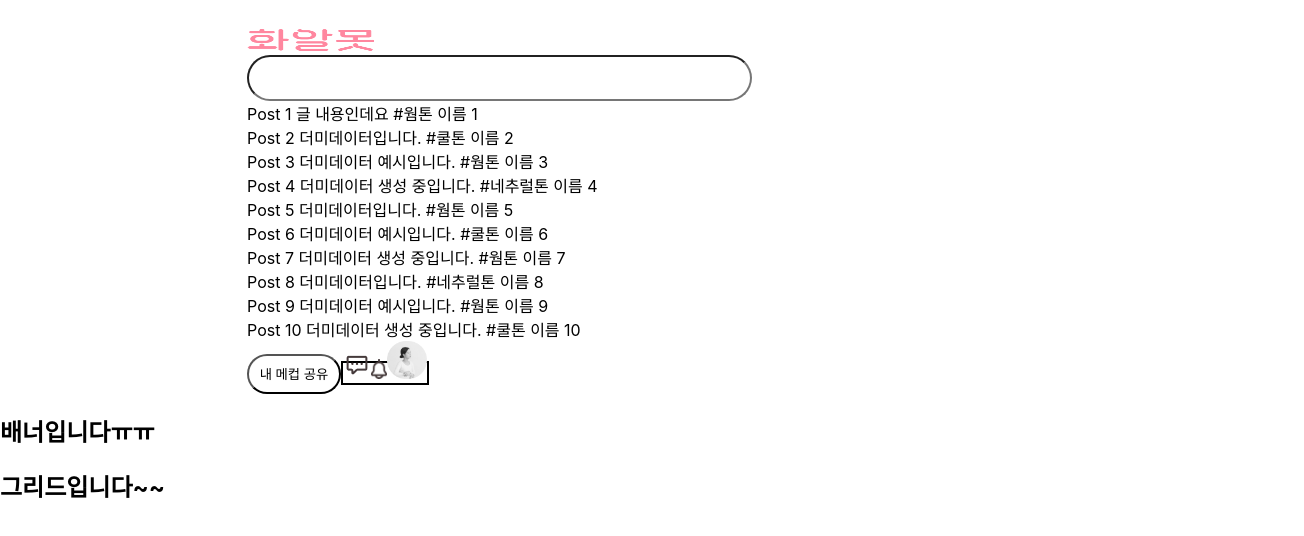
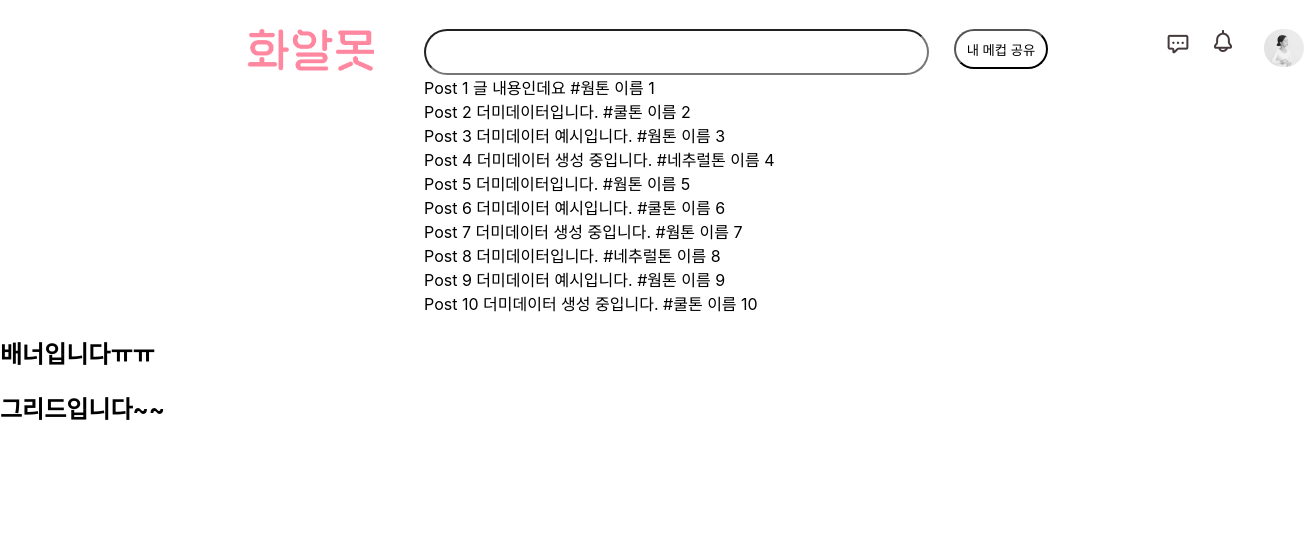
Before and after one commit to LikeLionHGU/makeup, a React (Create React App) app: page / in a window 1280 px wide. Shown: the top 536 px of the page, 1304 px wide, since content can reach past the window. Built offline with nearby package versions, Linux system fonts and the light colour scheme.

Commit message:
style : 헤더 css

```diff
--- a/src/header/Header.js
+++ b/src/header/Header.js
@@ -22,10 +22,14 @@ export default function Header() {
       </span>
       <span className={styles.icon}>
         <span id={styles.chat}>
-          <img src={chatimg} />
+          <button>
+            <img src={chatimg} />
+          </button>
         </span>
         <span id={styles.notice}>
-          <img src={bellimg} />
+          <button>
+            <img src={bellimg} />
+          </button>
         </span>
         <span id={styles.profile}>
           <img src={profile} />
--- a/src/header/Header.module.css
+++ b/src/header/Header.module.css
@@ -2,11 +2,13 @@
   padding-top: 29px;
   padding-left: 247px;
   padding-right: 247px;
+  display: flex;
 }
 
 .header > .logo > img {
   width: 127px;
-  height: 22px;
+  height: 42px;
+  margin-right: 50px;
 }
 
 #search .content {
@@ -16,6 +18,7 @@
   width: 497px;
   height: 40px;
   border-radius: 40px;
+  margin-right: 25px;
 }
 
 #post button {
@@ -23,18 +26,31 @@
   height: 40px;
   border-radius: 40px;
   background-color: white;
+  margin-right: 110px;
 }
 
 .icon {
-  border: 2px solid black;
+  display: flex;
+}
+.icon button {
+  border: none;
+  background-color: white;
+}
+.icon > #chat > button {
+  margin-right: 10px;
+}
+.icon > #notice > button {
+  margin-right: 26px;
 }
 .icon > #chat > img {
   width: 28px;
   height: 28px;
+  margin-right: 20px;
 }
 .icon > #notice > img {
   width: 16px;
   height: 20px;
+  margin-right: 36px;
 }
 .icon > #profile > img {
   width: 40.11px;
```
